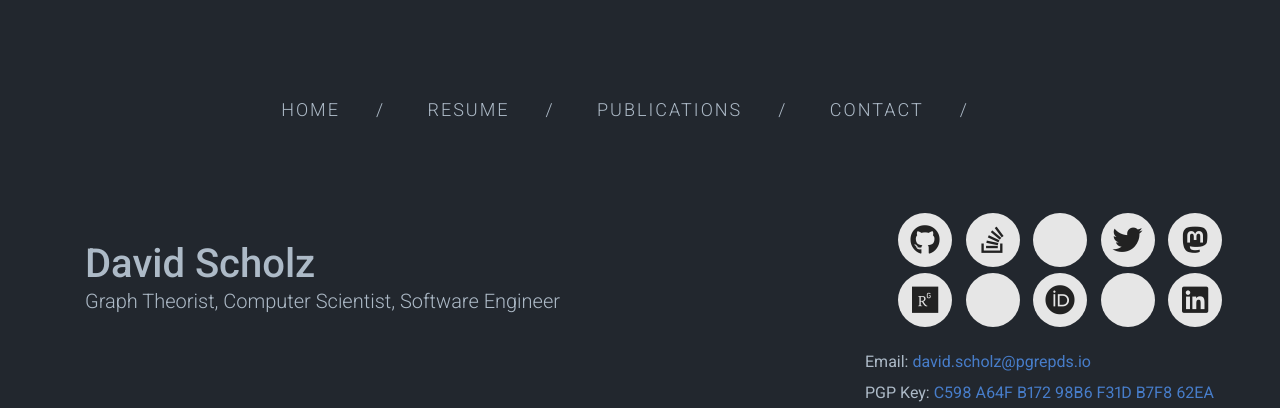
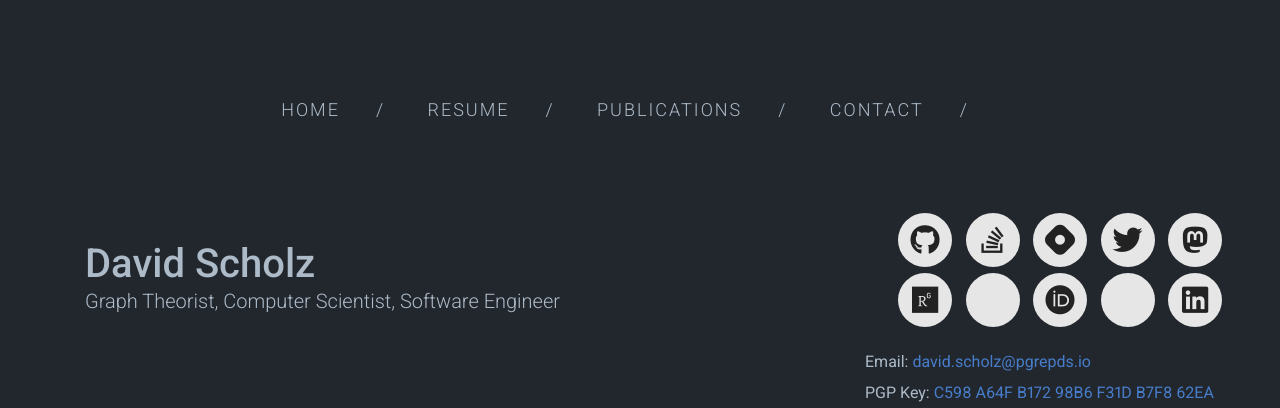
Before and after one commit to pgrepds/pgrepds.github.io, a Jekyll site: the page built from index.html, in a window 1280 px wide. Shown: the top 408 px of the page. Built offline with Jekyll 4.4.1, drawn with Linux system fonts in a browser that asks for light colours; nearby versions of some CDN libraries; a style sheet for code colours, icons or effects is not loaded.

Commit message:
add font awesome kit

```diff
--- a/_includes/head.html
+++ b/_includes/head.html
@@ -7,4 +7,5 @@
 
   <link rel="stylesheet" href="{{ '/assets/main.css' | relative_url }}">
   <link rel="shortcut icon" type="image/x-icon" href="{{ site.favicon | default: '/assets/favicon.ico' | relative_url }}">
+  <script src="https://kit.fontawesome.com/9b54500fdc.js" crossorigin="anonymous"></script>
 </head>
```
